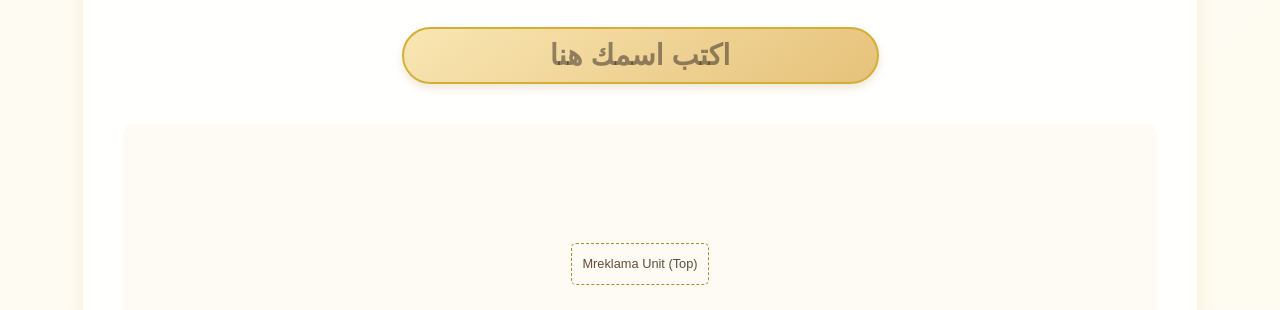
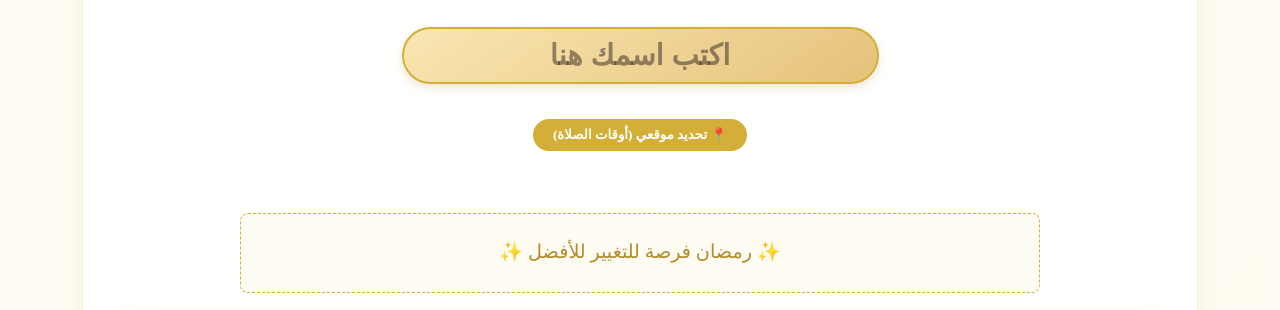
Before and after one commit to MOHANED8/Ramadan_Planner, a website with bundled scripts: page index.html in a window 1280 px wide. Shown: the part 309-619 px from the top of the page. Built offline with nearby package versions, Linux system fonts and the light colour scheme; a web font is replaced by a local one.

Commit message:
Final: Complete AdSense purge and stability optimizations

```diff
--- a/ads.txt
+++ /dev/null
@@ -1 +0,0 @@
-google.com, pub-2931945738094646, DIRECT, f08c47fec0942fa0
--- a/index.html
+++ b/index.html
@@ -3,11 +3,9 @@
 
 <head>
     <meta charset="UTF-8">
+    <meta charset="UTF-8">
     <meta name="viewport" content="width=device-width, initial-scale=1.0, maximum-scale=1.0, user-scalable=no">
-    <!-- AdSense Verification (Priority) -->
-    <meta name="google-adsense-account" content="ca-pub-2931945738094646">
-    <script async src="https://pagead2.googlesyndication.com/pagead/js/adsbygoogle.js?client=ca-pub-2931945738094646"
-        crossorigin="anonymous"></script>
+    <!-- AdSense Removed -->
     <meta http-equiv="Content-Security-Policy"
         content="default-src 'self' https:; script-src 'self' 'unsafe-inline' 'unsafe-eval' https:; style-src 'self' 'unsafe-inline' https:; font-src 'self' https://fonts.gstatic.com; img-src 'self' data: https:; connect-src 'self' https:;">
     <title>مخطط رمضان الذهبي الفاخر</title>
@@ -58,11 +56,7 @@
                     autocomplete="off">
             </div>
 
-            <!-- AD SLOT 1: TOP (After Name) -->
-            <div class="ad-slot no-print" id="ad-slot-top">
-                <!-- PASTE MANUAL AD CODE HERE -->
-                <div class="ad-placeholder">Mreklama Unit (Top)</div>
-            </div>
+
 
             <!-- Location & Prayer Times Control -->
             <div class="location-control no-print"
@@ -151,11 +145,7 @@
             </div>
         </section>
 
-        <!-- AD SLOT 2: MIDDLE (Between Sections) -->
-        <div class="ad-slot no-print" id="ad-slot-middle">
-            <!-- PASTE MANUAL AD CODE HERE -->
-            <div class="ad-placeholder">Mreklama Unit (Middle)</div>
-        </div>
+
 
         <!-- ========== WORKOUT PROGRAM ========== -->
         <section>
@@ -191,11 +181,7 @@
             </div>
         </section>
 
-        <!-- AD SLOT 3: BOTTOM (Before Footer) -->
-        <div class="ad-slot no-print" id="ad-slot-bottom">
-            <!-- PASTE MANUAL AD CODE HERE -->
-            <div class="ad-placeholder">Mreklama Unit (Bottom)</div>
-        </div>
+
 
         <!-- ========== FOOTER ========== -->
         <footer class="premium-footer no-print">
--- a/style.css
+++ b/style.css
@@ -64,29 +64,7 @@ body {
     transition: opacity 0.3s ease;
 }
 
-/* MANUAL AD SLOTS: RESERVED SPACE FOR STABILITY */
-.ad-slot {
-    width: 100%;
-    min-height: 280px;
-    /* Standard MREC Height + Padding */
-    margin: 20px 0;
-    display: flex;
-    justify-content: center;
-    align-items: center;
-    background: rgba(212, 175, 55, 0.05);
-    /* Subtle gold tint placeholder */
-    border-radius: 10px;
-    contain: content;
-    /* Isolate layout reflows here */
-}
-
-.ad-placeholder {
-    color: var(--text-muted);
-    font-size: 0.8rem;
-    border: 1px dashed var(--gold-secondary);
-    padding: 10px;
-    border-radius: 5px;
-}
+/* Ad Styles Removed */
 
 /* Professional Container */
 .container {
```
Also changed, not shown: _package.json (deleted, +0 -17 lines), 1 other file.
